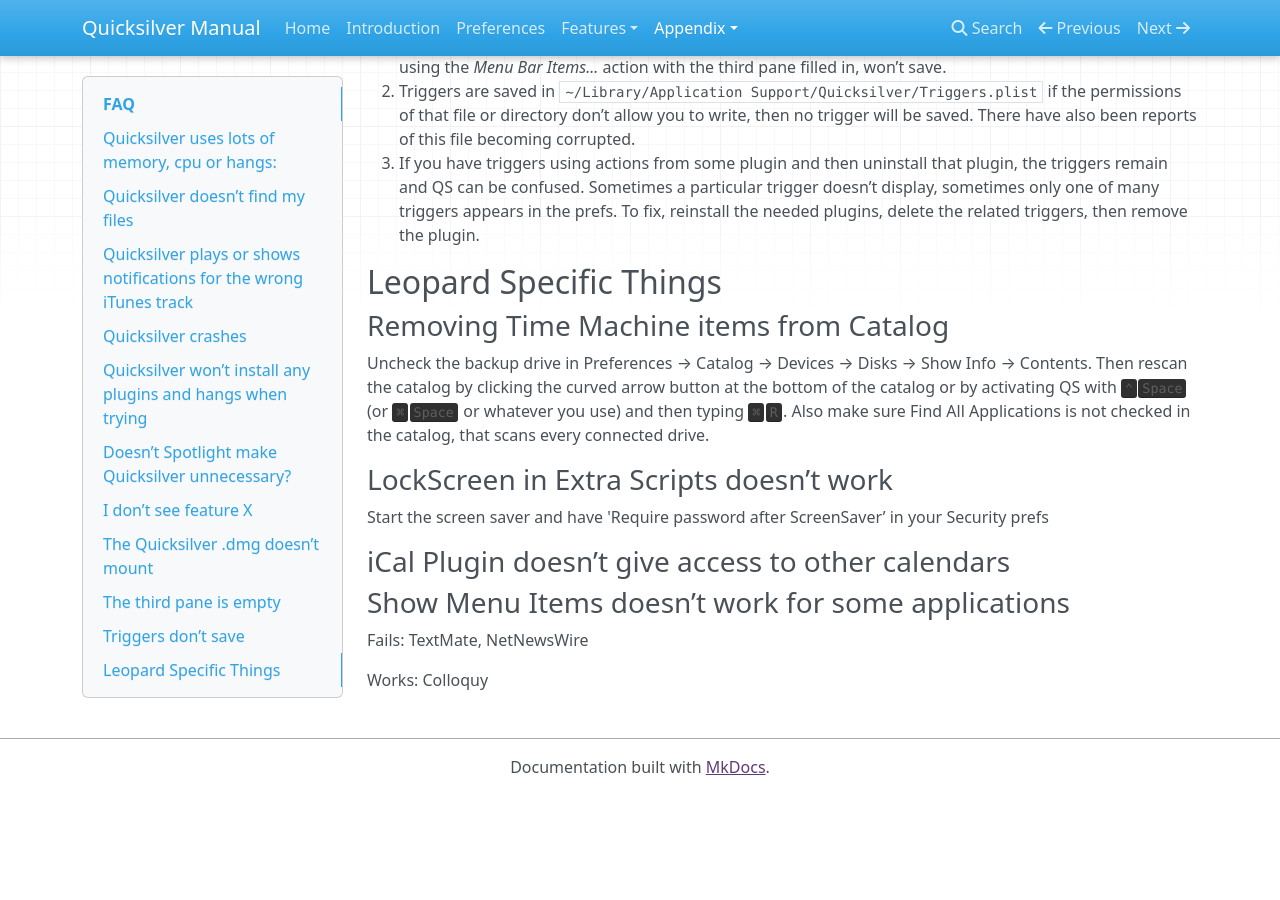
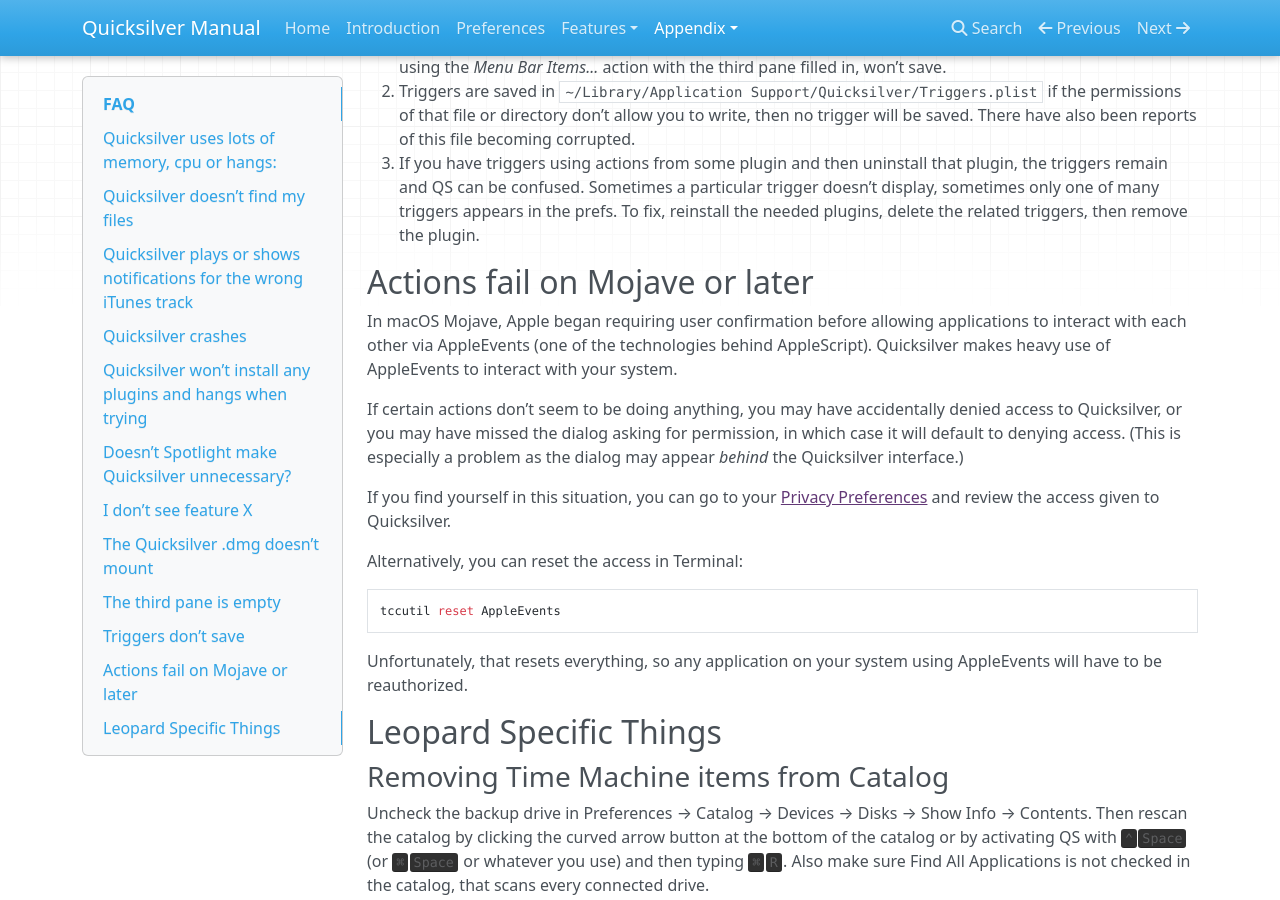
Before and after one commit to quicksilver/manual, an MkDocs documentation site: the page built from docs/FAQ.md, in a window 1280 px wide and 900 px high, scrolled down 2404 px. Built offline with MkDocs 1.6.1, drawn with Linux system fonts in a browser that asks for light colours; nearby versions of some CDN libraries; old or Windows-style settings are respelled for this version of MkDocs; before the commit the page ends 3199 px from its top, so only the background shows below that.

Commit message:
try to help a bit with AEpocalypse

```diff
--- a/docs/FAQ.md
+++ b/docs/FAQ.md
@@ -58,6 +58,22 @@
 2. Triggers are saved in `~/Library/Application Support/Quicksilver/Triggers.plist` if the permissions of that file or directory don’t allow you to write, then no trigger will be saved. There have also been reports of this file becoming corrupted.
 3. If you have triggers using actions from some plugin and then uninstall that plugin, the triggers remain and QS can be confused. Sometimes a particular trigger doesn’t display, sometimes only one of many triggers appears in the prefs. To fix, reinstall the needed plugins, delete the related triggers, then remove the plugin.
 
+## Actions fail on Mojave or later
+
+In macOS Mojave, Apple began requiring user confirmation before allowing applications to interact with each other via AppleEvents (one of the technologies behind AppleScript). Quicksilver makes heavy use of AppleEvents to interact with your system.
+
+If certain actions don’t seem to be doing anything, you may have accidentally denied access to Quicksilver, or you may have missed the dialog asking for permission, in which case it will default to denying access. (This is especially a problem as the dialog may appear *behind* the Quicksilver interface.)
+
+If you find yourself in this situation, you can go to your [Privacy Preferences][privacy] and review the access given to Quicksilver.
+
+Alternatively, you can reset the access in Terminal:
+
+    tccutil reset AppleEvents
+
+Unfortunately, that resets everything, so any application on your system using AppleEvents will have to be reauthorized.
+
+[privacy]: x-apple.systempreferences:com.apple.preference.security?Privacy_Automation
+
 ## Leopard Specific Things
 
 ### Removing Time Machine items from Catalog
```
